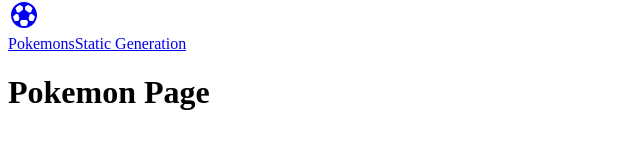
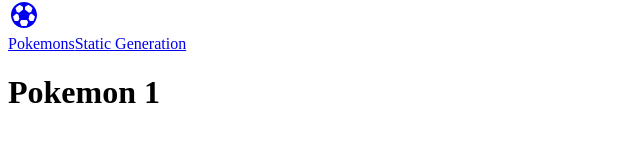
Before and after one commit to leoziondev/devtalles-nextjs-dashboard, a Next.js app: page /dashboard/pokemon/1 in a window 1280 px wide. Shown: the part 296-444 px from the top of the page, without its empty margins (0-640 px from the left). Built offline with nearby package versions, Linux system fonts and the light colour scheme.

Commit message:
dynamic routes - get params

```diff
--- a/src/app/dashboard/pokemon/[id]/page.tsx
+++ b/src/app/dashboard/pokemon/[id]/page.tsx
@@ -1,8 +1,12 @@
 
-export default function PokemonPage() {
+interface Props {
+    params: { id: string};
+}
+
+export default function PokemonPage({ params }: Props) {
   return (
     <div>
-      <h1>Pokemon Page</h1>
+      <h1>Pokemon {params.id}</h1>
     </div>
   );
 }
```
